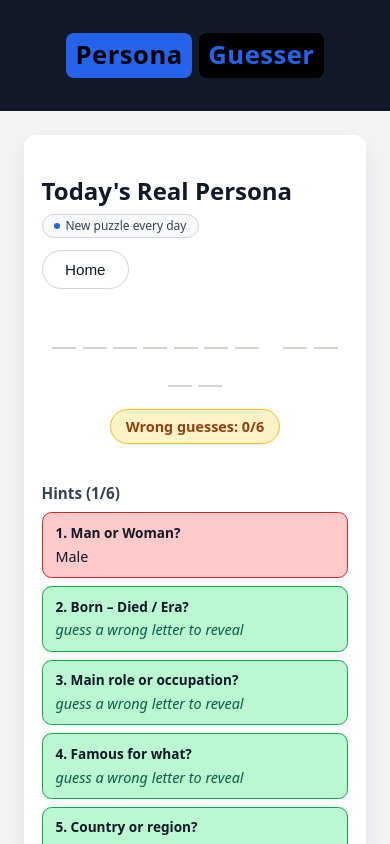
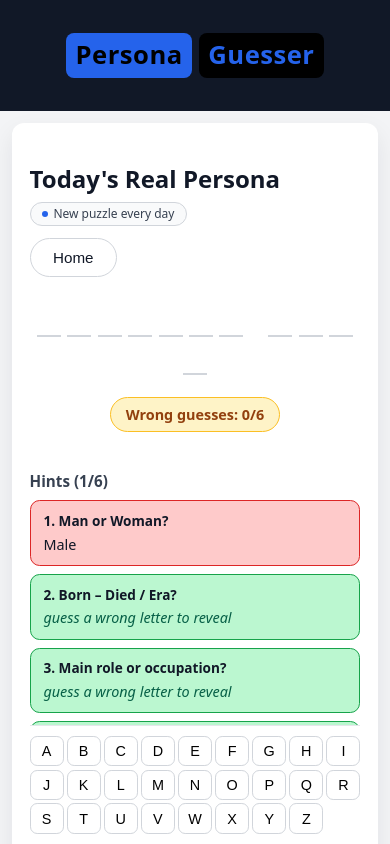
Before and after one commit to joshslick/persona-guesser, a React (Vite) app: page / in a window 390 px wide. Both pictures are taken after a click on the button "Real Character". Shown: the top 844 px of the page. Built offline with nearby package versions, Linux system fonts and the light colour scheme.

Commit message:
Make mobile keyboard sticky

```diff
--- a/src/components/GamePage.jsx
+++ b/src/components/GamePage.jsx
@@ -175,13 +175,17 @@ export default function GamePage({ mode, personas, onBackHome }) {
 
   const titleLine = `PersonaGuesser – ${mode === 'real' ? 'Real' : 'Fictional'}`
   const dateLine = new Date().toISOString().slice(0, 10)
-    const statsLine = `Hints used: ${hintsUsed}/${totalHints} • Wrong guesses: ${wrongCount} ${statusEmoji}`
+  const statsLine = `Hints used: ${hintsUsed}/${totalHints} • Wrong guesses: ${wrongCount}/6 ${statusEmoji}`
+  const siteUrl = 'https://personaguesser.com'
 
-    const shareText = `${titleLine}\n${dateLine}\n${statsLine}\n`
+  const shareText = `${titleLine}\n${dateLine}\n${statsLine}\n${siteUrl}\n`
 
   if (navigator.share) {
     try {
-        await navigator.share({ text: shareText })
+      await navigator.share({
+        text: shareText,
+        url: siteUrl, // some apps use this field
+      })
       return
     } catch {
       // fall through to clipboard
@@ -195,6 +199,7 @@ export default function GamePage({ mode, personas, onBackHome }) {
     alert('Unable to share automatically. You can share manually:\n' + shareText)
   }
 }
+
 
   if (!todayPersona) {
     return (
@@ -270,11 +275,7 @@ export default function GamePage({ mode, personas, onBackHome }) {
           </div>
         )}
 
-        <div className="share-row">
-          <button className="button-secondary" onClick={handleShare}>
-            Share result
-          </button>
-        </div>
+
       </div>
 
       {/* Result modal */}
--- a/src/index.css
+++ b/src/index.css
@@ -354,12 +354,26 @@ body {
   border: 1px solid #fbbf24;
 }
 @media (max-width: 640px) {
+  /* Main area should stretch so the card can scroll */
+  .app-main {
+    flex: 1;
+    padding: 0.75rem;
+    align-items: stretch;
+  }
+
+  /* Card becomes a vertical flex container that can scroll content,
+     with the keyboard stuck to the bottom */
   .card {
     padding: 1.1rem;
+    min-height: 100%;
+    display: flex;
+    flex-direction: column;
   }
 
-  .keyboard-grid {
-    grid-template-columns: repeat(9, minmax(0, 1fr));
+  .game-layout {
+    flex: 1;
+    display: flex;
+    flex-direction: column;
   }
 
   .game-header-line {
@@ -367,9 +381,22 @@ body {
     align-items: flex-start;
   }
 
+  .keyboard-section {
+    position: sticky;
+    bottom: 0;
+    background-color: #ffffff;
+    padding-top: 0.6rem;
+    padding-bottom: 0.6rem;
+    border-top: 1px solid #e5e7eb;
+    margin-top: 0.75rem;
+  }
+
+  .keyboard-grid {
+    grid-template-columns: repeat(9, minmax(0, 1fr));
+    gap: 0.2rem;
+  }
+
   .share-row {
     justify-content: flex-start;
   }
-
-
 }
```
Lines whose indentation alone changed are shown as unchanged.
